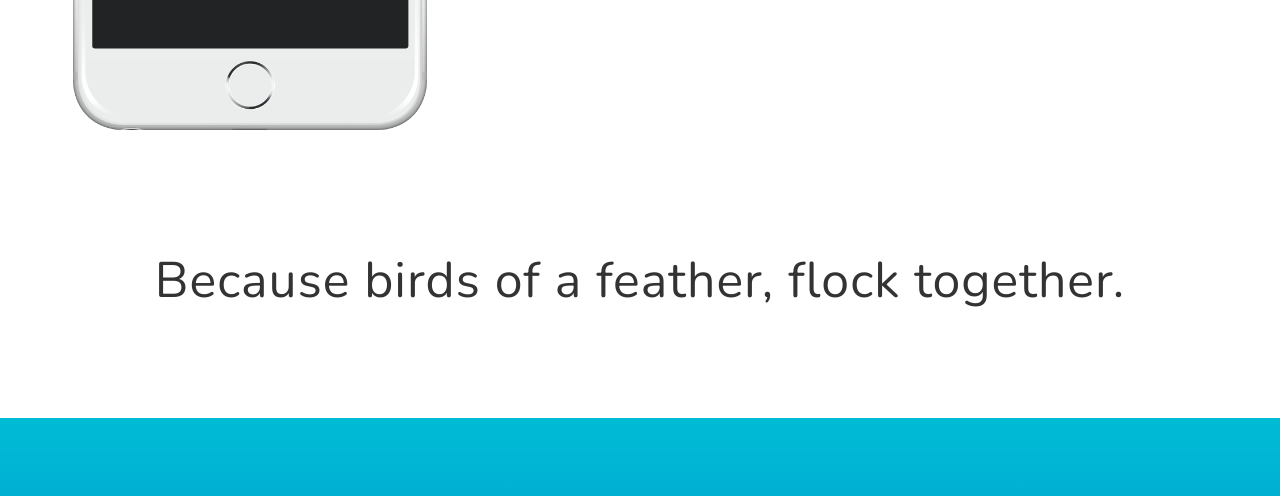
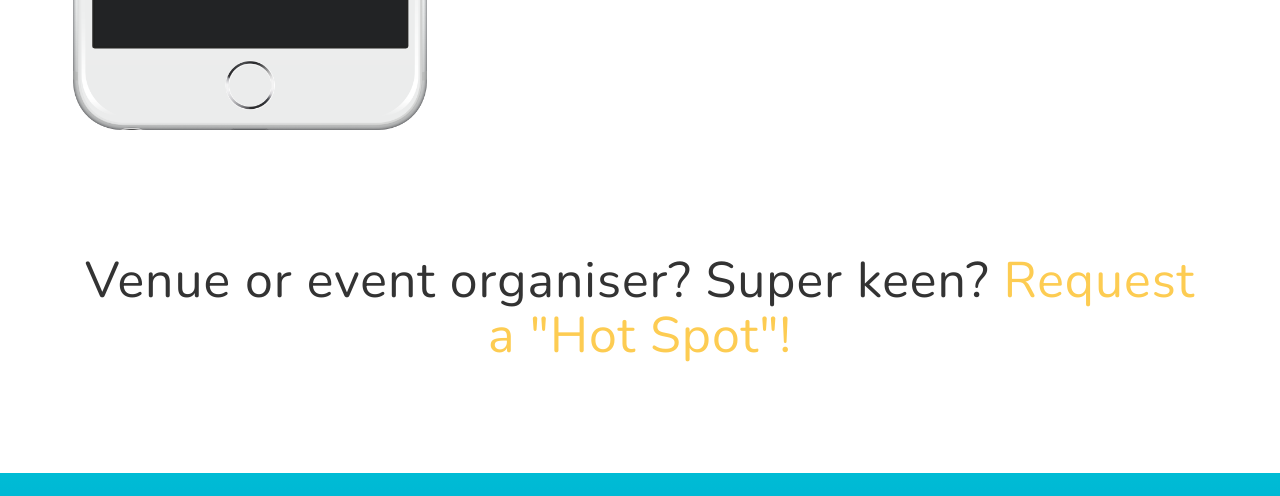
Before and after one commit to winkd/winkdapp, a website: page index.html in a window 1280 px wide. Shown: the part 1593-2089 px from the top of the page. Drawn offline with nearby package versions, Linux system fonts and the light colour scheme; a web font is replaced by a local one.

Commit message:
Add files via upload

```diff
--- a/index.html
+++ b/index.html
@@ -95,6 +95,7 @@
                             <h1>Ready to play? Check into your next Mardi Gras party! </h1>
                             <a href="https://play.google.com/store/apps/details?id=com.winkd"><img src="img/Googleplaybadge.png" title="Download for Android Devices" width="300" height="120" /></a>
                             <a href="https://itunes.apple.com/us/app/winkd/id1204683869?ls=1&mt=8"><img src="img/appstore.png" title="Download for iOS Devices" width="260" height="80" /></a>
+
 <!--                            <a href="#download" class="btn btn-outline btn-xl page-scroll">Start Now for Free!</a>-->
 
 
@@ -182,7 +183,7 @@
                 </div>
             </div>
             <div class="col-lg-12 text-center">
-            <h2>Because birds of a feather, flock together.</h2>
+                <h2>Venue or event organiser? Super keen? <a href="https://docs.google.com/forms/d/e/1FAIpQLSfuSDdc7onKhKK99uFGwta1ObKuc87scXyy4VSu5DHBOeTpYg/viewform"> Request a "Hot Spot"!</a></h2>
 
     </section>
 
```
